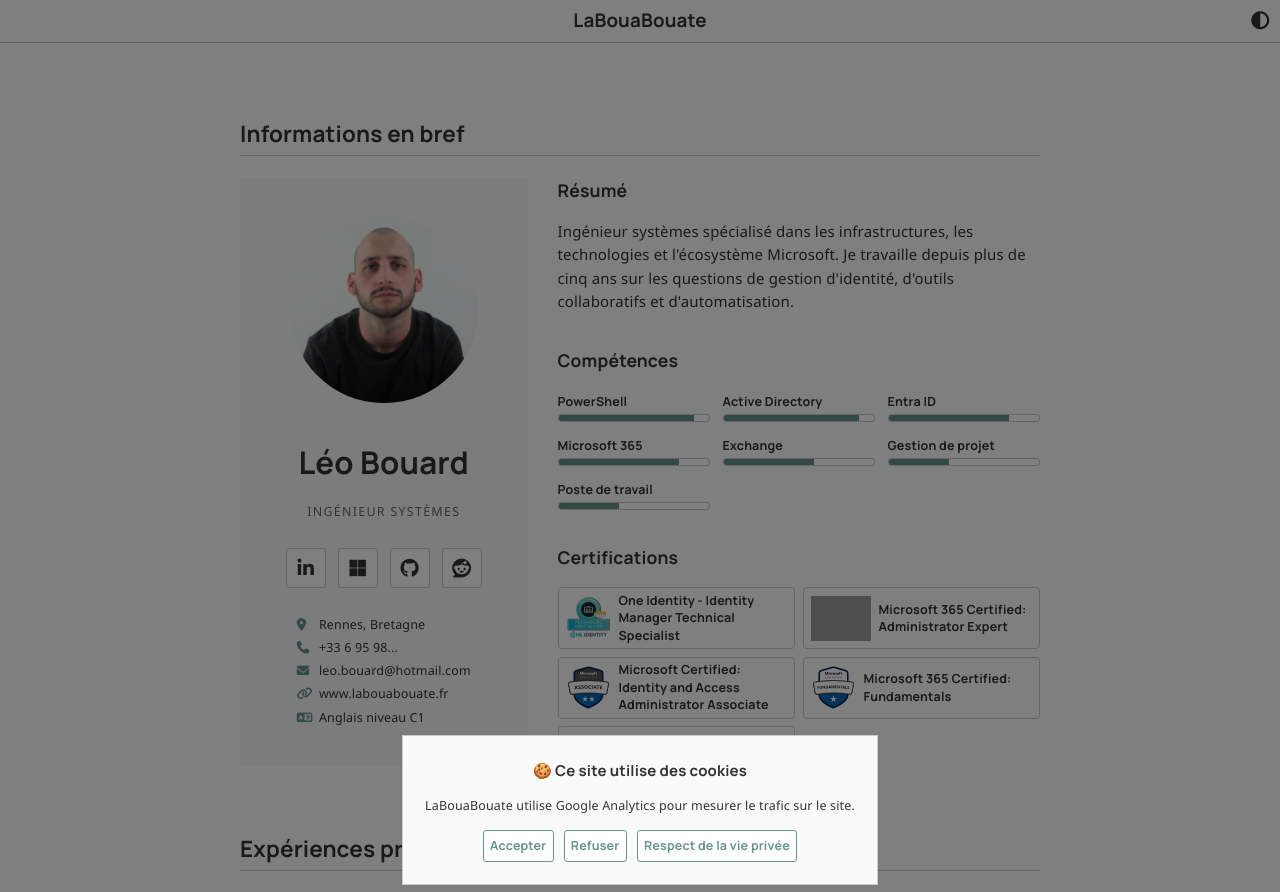
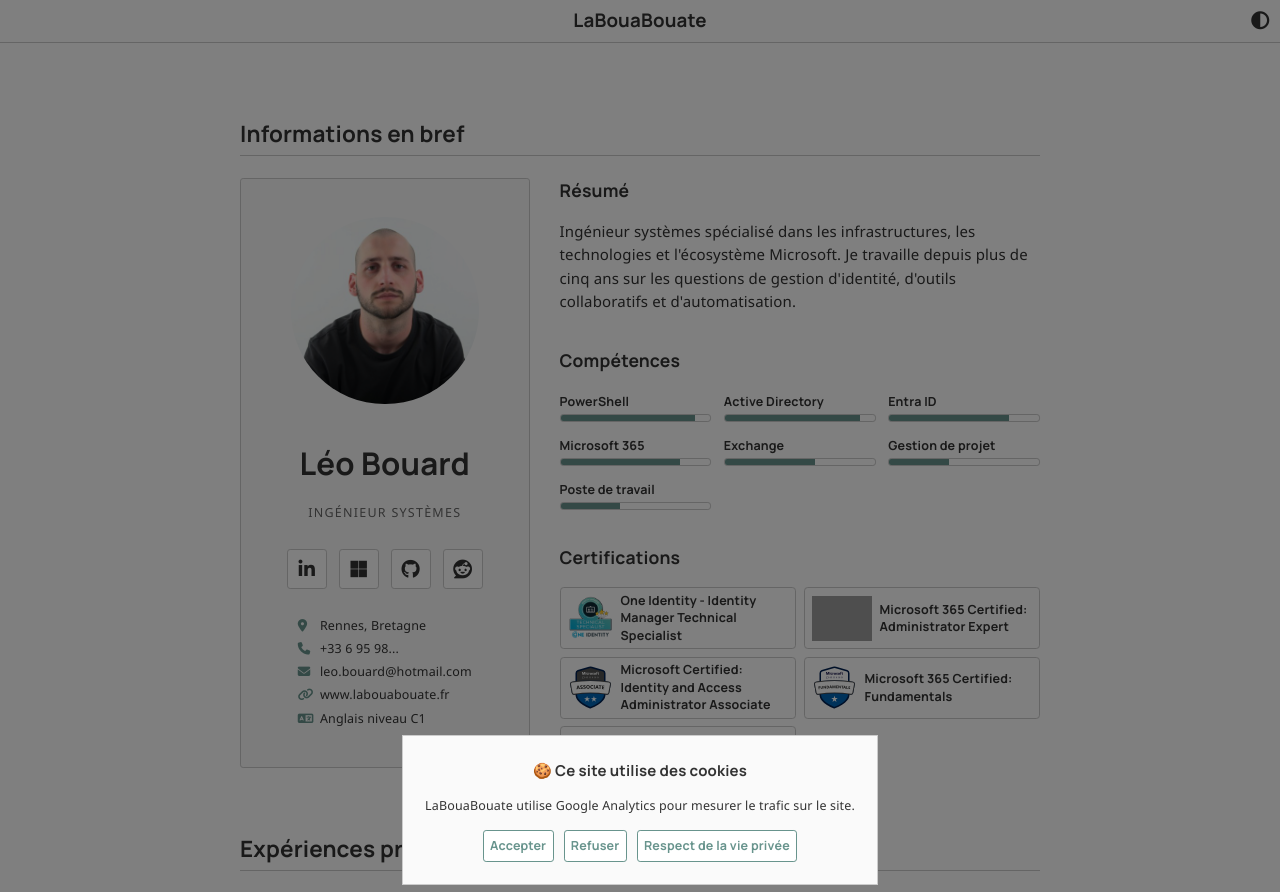
Before and after one commit to leobouard/leobouard.github.io, a Jekyll site: the page built from _pages/cv.html, in a window 1280 px wide. Shown: the top 892 px of the page. Built offline with Jekyll 4.4.1, drawn with Linux system fonts in a browser that asks for light colours; nearby versions of some CDN libraries; some web fonts are replaced; grey boxes are pictures that could not be loaded.

Commit message:
Update cv.scss

```diff
--- a/assets/css/cv.scss
+++ b/assets/css/cv.scss
@@ -175,8 +175,7 @@
     height: fit-content;
     border-radius: var(--borderradius);
     background: var(--lightaccent);
-    //border: 2px solid var(--primary);
-    //box-shadow: 0 2px 0 0 var(--primary);
+    border: 1px solid var(--mediumaccent);
 }
 
 div.personalInfo img {
```
